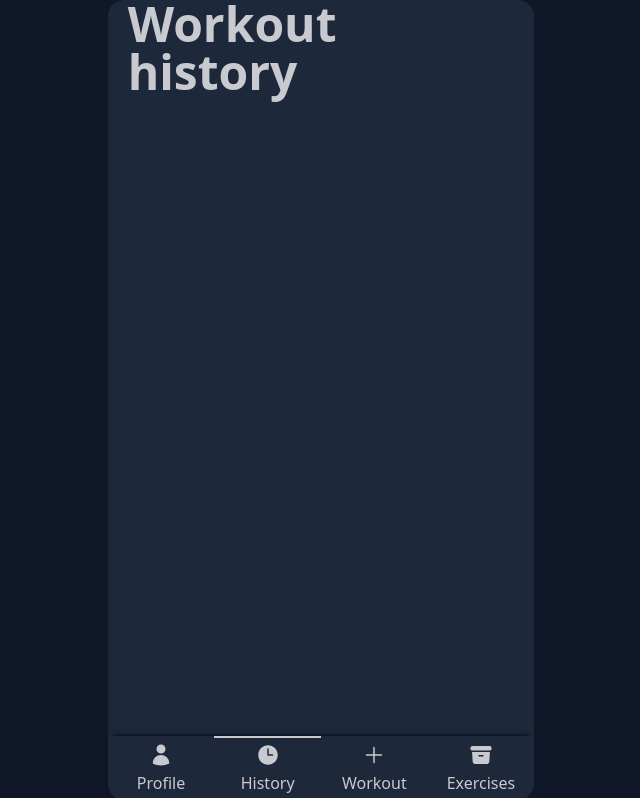
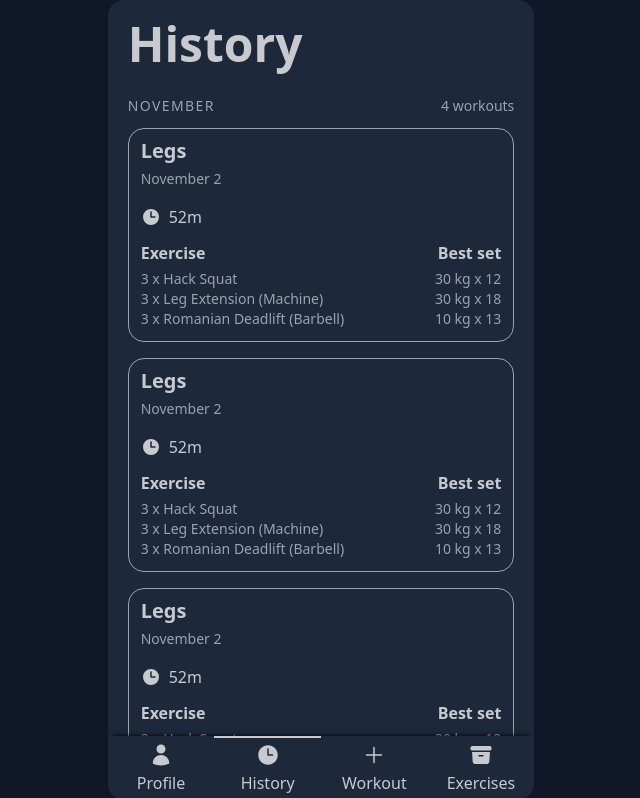
Before and after one commit to astijusar/WorkoutTracker, a React (Vite) app in the folder src/Web UI/: page /history in a window 1280 px wide. Shown: the top 798 px of the page, without its empty margins (319-959 px from the left). Built offline with nearby package versions, Linux system fonts and the light colour scheme.

Commit message:
Update history page

```diff
--- /dev/null
+++ b/src/Web UI/src/components/HistoryCard.jsx
@@ -0,0 +1,34 @@
+const HistoryCard = () => {
+    return (
+        <div className="card border border-gray-400">
+            <div className="card-body p-3">
+                <h2 className="card-title leading-none">Legs</h2>
+                <h5 className="text-sm text-gray-400">November 2</h5>
+                <div className="mt-2 flex items-center">
+                    <svg xmlns="http://www.w3.org/2000/svg" viewBox="0 0 20 20" fill="currentColor" className="w-5 h-5"><path fillRule="evenodd" d="M10 18a8 8 0 100-16 8 8 0 000 16zm.75-13a.75.75 0 00-1.5 0v5c0 .414.336.75.75.75h4a.75.75 0 000-1.5h-3.25V5z" clipRule="evenodd" /></svg>
+                    <p className="ms-2">52m</p>
+                </div>
+                <div className="mt-2 flex justify-between">
+                    <h2 className="card-title text-base leading-none">Exercise</h2>
+                    <h2 className="card-title text-base leading-none">Best set</h2>
+                </div>
+                <div className="leading-none">
+                    <div className="flex justify-between">
+                        <h5 className="text-sm text-gray-400">3 x Hack Squat</h5>
+                        <h5 className="text-sm text-gray-400">30 kg x 12</h5>
+                    </div>
+                    <div className="flex justify-between">
+                        <h5 className="text-sm text-gray-400">3 x Leg Extension (Machine)</h5>
+                        <h5 className="text-sm text-gray-400">30 kg x 18</h5>
+                    </div>
+                    <div className="flex justify-between">
+                        <h5 className="text-sm text-gray-400">3 x Romanian Deadlift (Barbell)</h5>
+                        <h5 className="text-sm text-gray-400">10 kg x 13</h5>
+                    </div>
+                </div>
+            </div>
+        </div>
+    );
+}
+
+export default HistoryCard;
--- a/src/Web UI/src/routes/History.jsx
+++ b/src/Web UI/src/routes/History.jsx
@@ -1,7 +1,20 @@
+import HistoryCard from "../components/HistoryCard";
+
 const History = () => {
     return (
         <div className="mx-5">
-            <h1 className="text-5xl font-semibold">Workout history</h1>
+            <h1 className="mt-5 text-5xl font-semibold">History</h1>
+            <div className="mt-7 flex justify-between">
+                <h5 className="text-sm text-gray-400 tracking-widest">NOVEMBER</h5>
+                <h5 className="text-sm text-gray-400">4 workouts</h5>
+            </div>
+            <div className="mt-3 flex flex-col gap-4">
+                <HistoryCard />
+                <HistoryCard />
+                <HistoryCard />
+                <HistoryCard />
+                <HistoryCard />
+            </div>
         </div>
     );
 }
--- a/src/Web UI/src/routes/Root.jsx
+++ b/src/Web UI/src/routes/Root.jsx
@@ -4,7 +4,7 @@ import { Outlet } from "react-router-dom";
 const Root = () => {
     return (
         <>
-            <div className="w-full h-screen bg-neutral flow-root sm:rounded-t-2xl sm:mx-auto sm:w-2/3 md:w-3/5 lg:w-3/6 xl:w-1/3">
+            <div className="pb-[80px] w-full min-h-screen bg-neutral flow-root sm:rounded-t-2xl sm:mx-auto sm:w-2/3 md:w-3/5 lg:w-3/6 xl:w-1/3">
                 <Outlet />
             </div>
             <BottomNav />
```
